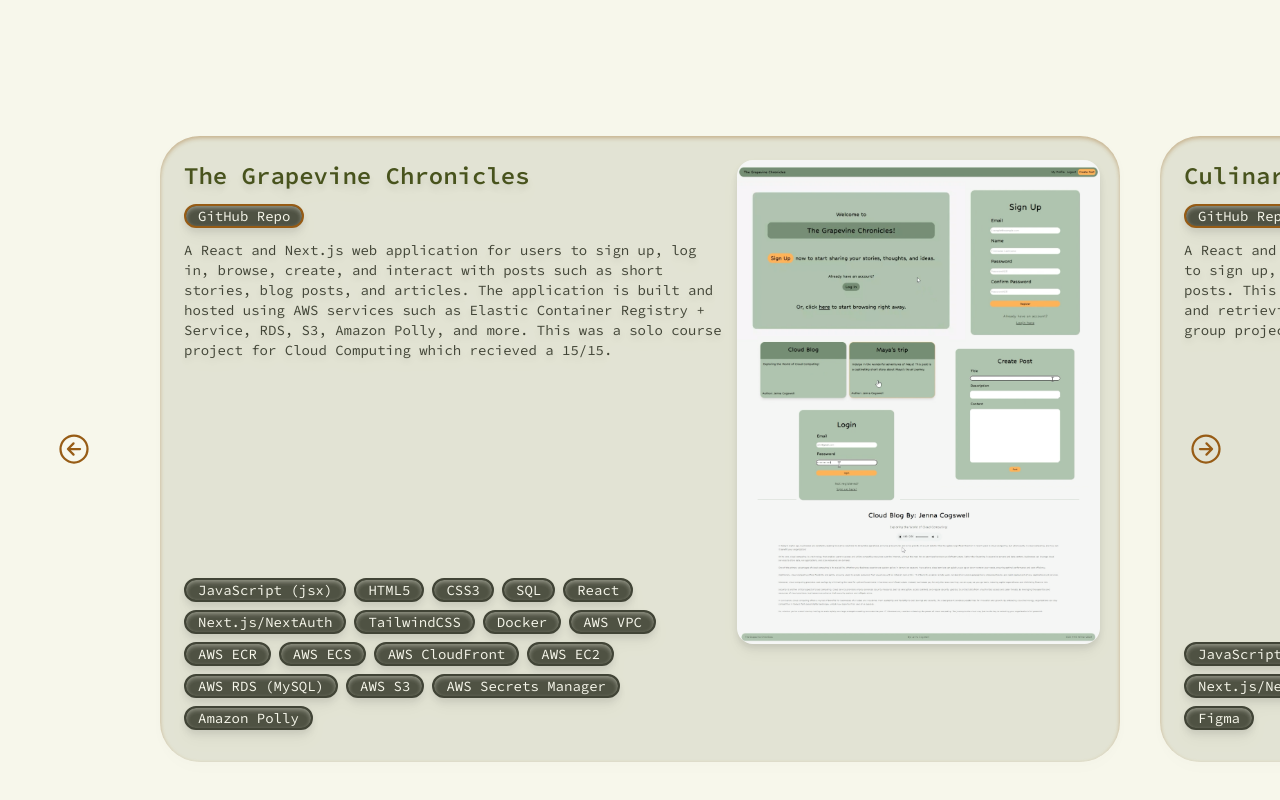
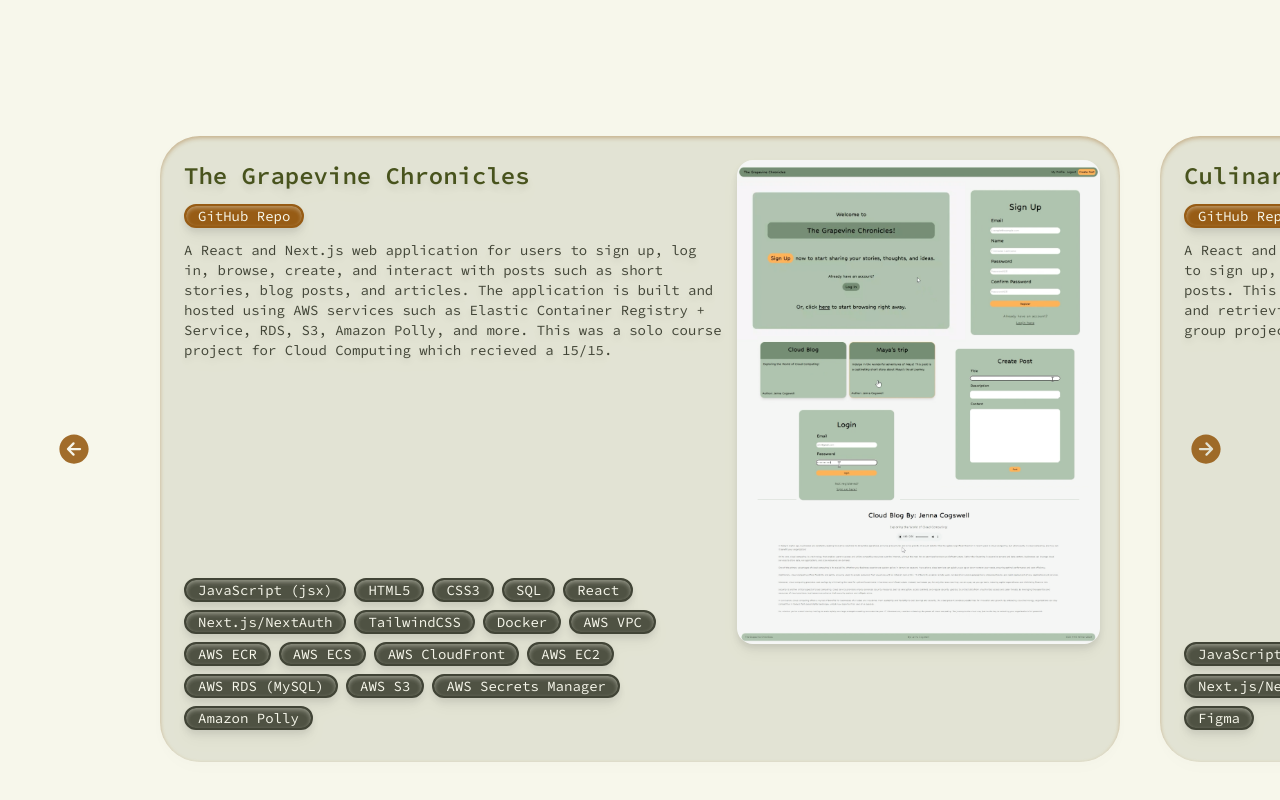
Before and after one commit to JennaCogswell/portfolio, a React (Create React App) app: page / in a window 1280 px wide. Shown: the part 2351-3151 px from the top of the page. Built offline with nearby package versions, Linux system fonts and the light colour scheme.

Commit message:
took out hover on tools, changed github links colour, changed arrows for projects

```diff
--- a/src/components/projects/ProjectCard.jsx
+++ b/src/components/projects/ProjectCard.jsx
@@ -3,7 +3,7 @@ import React from 'react'
 const Tech= ({tech}) => {
 
   return (
-    <div className='h-fit w-fit border-2 text-sm border-primary rounded-full px-3 bg-primary/[0.9] shadow-inner shadow-background/40 text-background font-code hover:border-[#BF761C]'>
+    <div className='h-fit w-fit border-2 text-sm border-primary rounded-full px-3 bg-primary/[0.9] shadow-inner shadow-background/40 text-background font-code '>
       {tech}
     </div>
   )
@@ -27,8 +27,8 @@ const ProjectCard = ({title, description, imagePath, techStack, githubLink}) =>
           </div>
 
           <div className='px-2 py-1 justify-center items-center md:items-start md:justify-start'>
-            <div className='h-fit text-sm w-fit border-2 border-accent rounded-full px-3 bg-primary/[0.9] shadow-inner shadow-background/40 text-background font-code'>
-              <button onClick={() => openNewTab(githubLink)} className='hover:text-accent'>GitHub Repo</button>
+            <div className='h-fit text-sm w-fit border-2 border-accent bg-accent rounded-full px-3 hover:shadow shadow-inner shadow-background/40 text-background font-code'>
+              <button onClick={() => openNewTab(githubLink)} className=''>GitHub Repo</button>
             </div>
           </div>
 
--- a/src/components/projects/Projects.jsx
+++ b/src/components/projects/Projects.jsx
@@ -1,7 +1,9 @@
 import React, { useRef } from 'react'
 import ProjectCard from './ProjectCard';
-import { IoArrowBackCircleOutline } from "react-icons/io5";
-import { IoArrowForwardCircleOutline } from "react-icons/io5";
+import { IoArrowBackCircle } from "react-icons/io5";
+import { IoArrowForwardCircle } from "react-icons/io5";
+
+
 
 
 
@@ -68,14 +70,14 @@ const Projects = () => {
 
   return (
     <div id='projects' className='relative flex md:h-[900px] h-fit md:max-h-screen'>
-      <IoArrowBackCircleOutline className='absolute left-1 md:left-14 top-1/2 transform -translate-y-1/2 cursor-pointer text-4xl z-10  text-accent'
+      <IoArrowBackCircle className='absolute left-2 md:left-14 top-1/2 transform -translate-y-1/2 cursor-pointer text-4xl z-10  text-accent/90 hover:text-accent'
         onClick={() => scroll('left')}/>
 
       <div ref={scrollContainerRef} class='w-full h-5/6 m-auto flex flex-row overflow-x-scroll overflow-visible snap-x snap-mandatory md:px-48'>
         {projects.map((project) => <ProjectCard title={project.title} description={project.description} imagePath={project.imagePath} techStack={project.techStack} githubLink={project.githubLink}/>)}
       </div>
 
-      <IoArrowForwardCircleOutline className='absolute right-1 md:right-14 top-1/2 transform -translate-y-1/2 cursor-pointer text-4xl z-10 text-accent'
+      <IoArrowForwardCircle className='absolute right-2 md:right-14 top-1/2 transform -translate-y-1/2 cursor-pointer text-4xl z-10 text-accent/90 hover:text-accent'
         onClick={() => scroll('right')}/>
 
 
--- a/src/components/tools/Tool.jsx
+++ b/src/components/tools/Tool.jsx
@@ -5,7 +5,7 @@ const Tool = ({tool}) => {
 
 
   return (
-    <div className='h-fit w-fit border-2  md:text-lg border-primary rounded-full px-3 bg-primary/[0.9] shadow-inner shadow-background/40 text-background font-code hover:border-[#BF761C]'>
+    <div className='h-fit w-fit border-2  md:text-lg border-primary shadow-inner rounded-full px-3 bg-primary/[0.9]  shadow-background/40 text-background font-code '>
       {tool}
     </div>
   )
```
